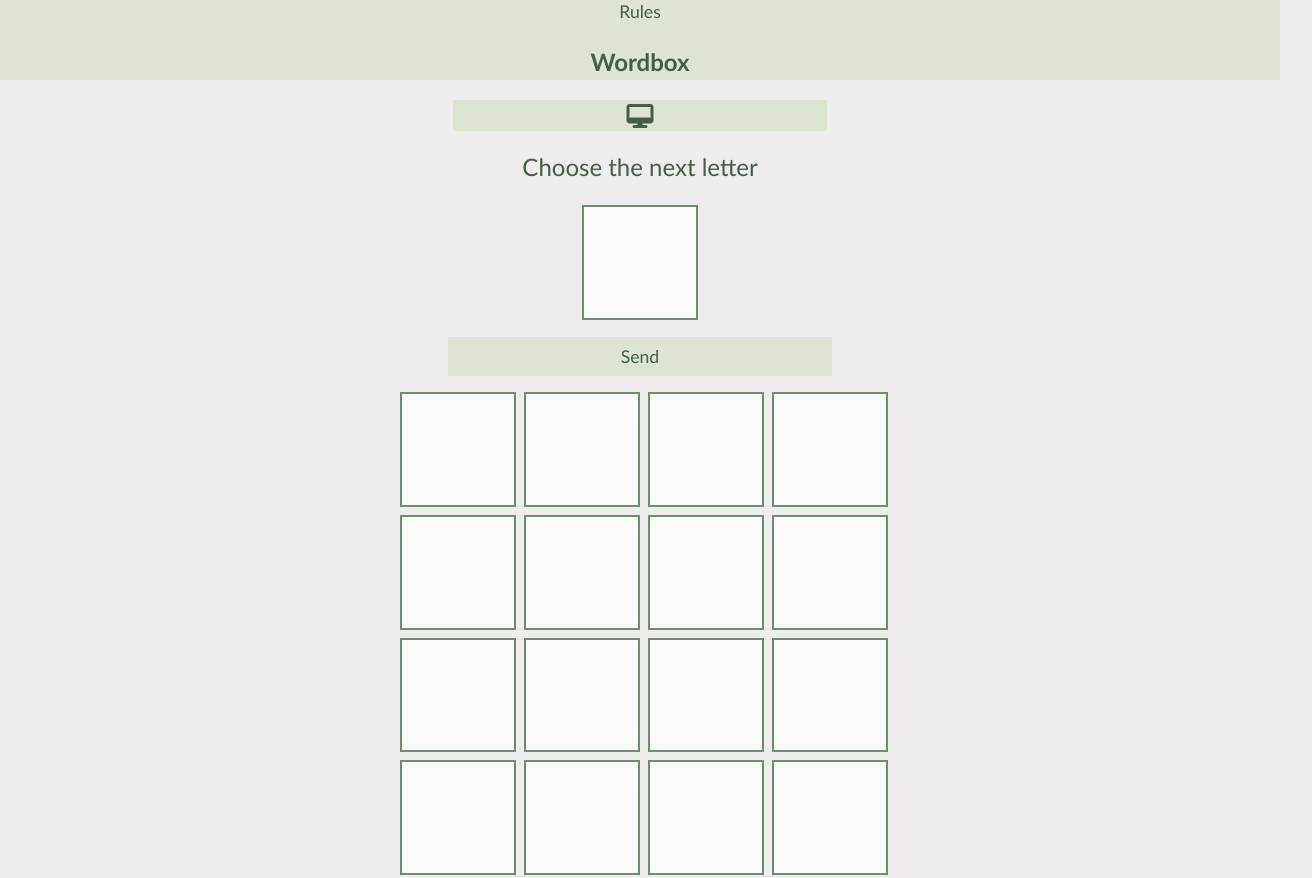
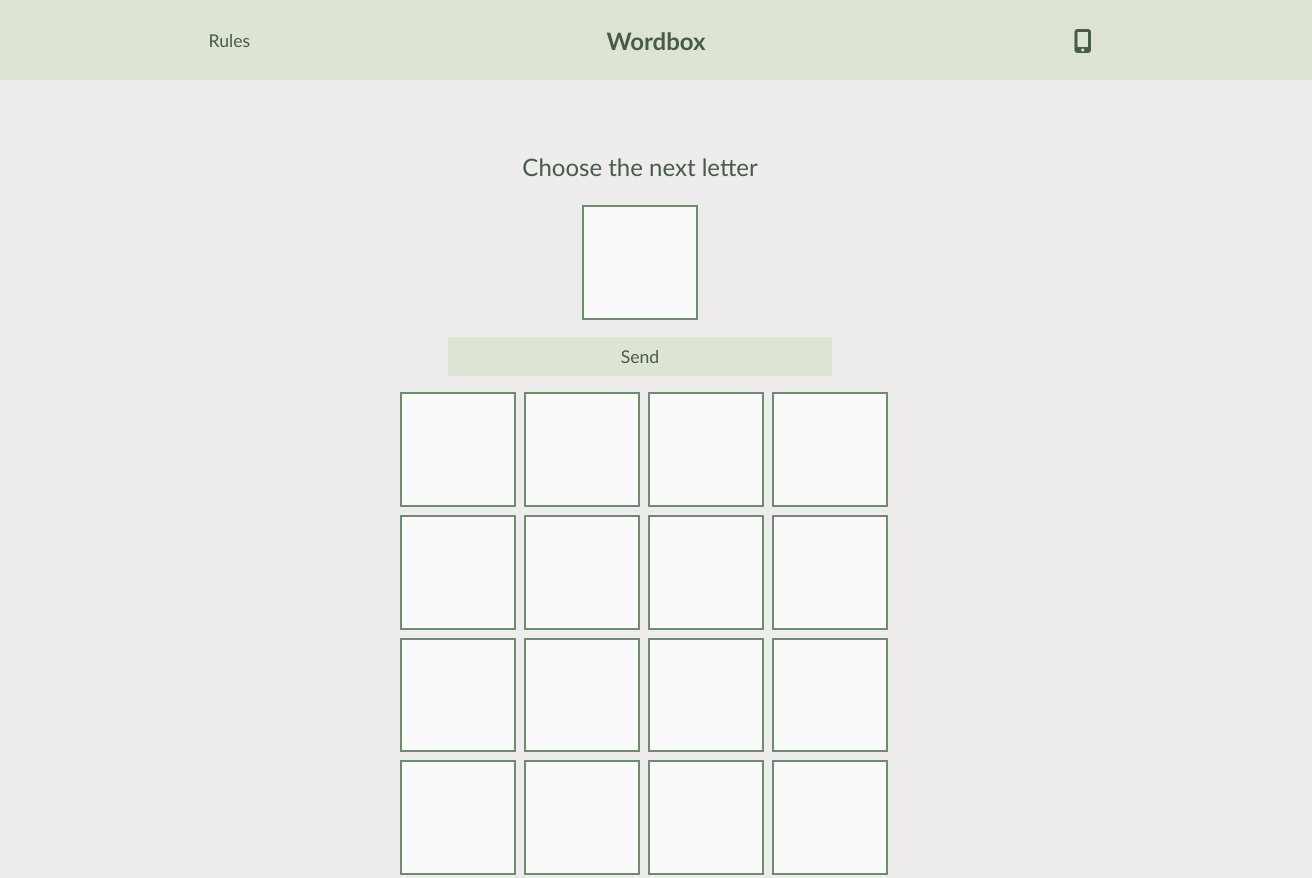
Before and after one commit to H-ay-p/wordbox-front-end, a website: page multiplayer.html in a window 1280 px wide. Shown: the top 878 px of the page, 1312 px wide, since content can reach past the window. Drawn offline with nearby package versions, Linux system fonts and the light colour scheme.

Commit message:
add grid to all pages

```diff
--- a/multiplayer.html
+++ b/multiplayer.html
@@ -12,15 +12,17 @@
     <script src="https://cdn.jsdelivr.net/npm/axios/dist/axios.min.js"></script>
   </head>
   <body class="centred">
-    <nav>
-      <button onclick="showText('rules')" class="button">Rules</button>
-      <h1 class="text">Wordbox</h1>
+    <nav class="navgrid">
+      <button onclick="showText('rules')" class="button" id="rules-btn">
+        Rules
+      </button>
+      <h1 class="text" id="title">Wordbox</h1>
       <button
         class="emoji"
         id="goToTyped"
-        onclick="window.location.href='./index.html'"
+        onclick="window.location.href='./typed.html'"
       >
-        <i class="fa-solid fa-desktop"></i>
+        <i class="fa-solid fa-mobile-screen-button"></i>
       </button>
     </nav>
     <section class="text">
```
Also changed, not shown: typed.html (+6 -3 lines).
